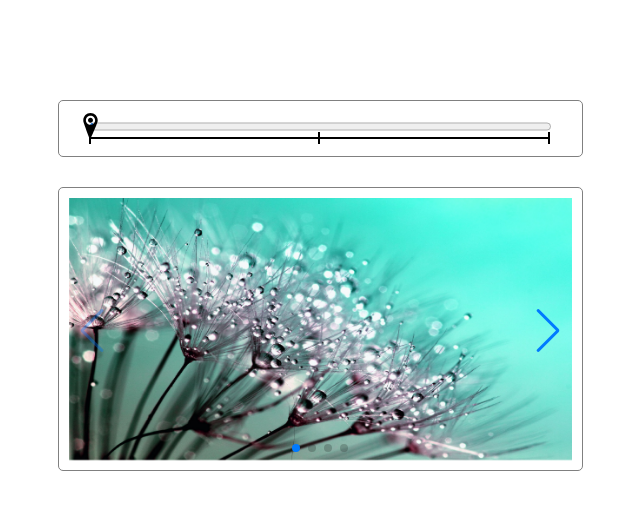
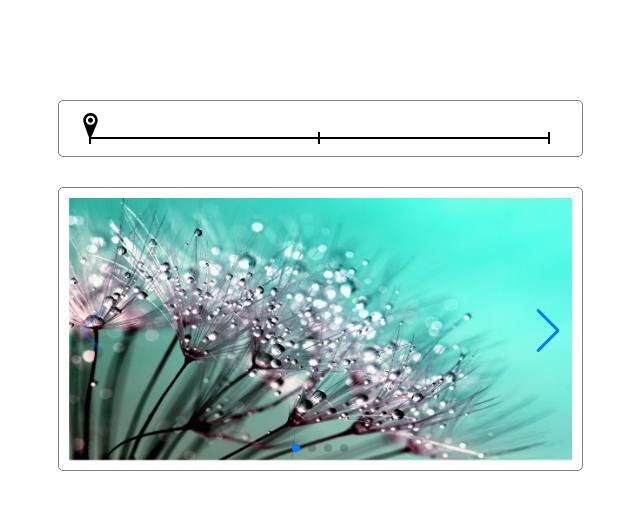
Before and after one commit to pnevmat/sliders, a React (Create React App) app: page / in a window 1280 px wide. Shown: the top 510 px of the page, without its empty margins (320-960 px from the left). Built offline with nearby package versions, Linux system fonts and the light colour scheme.

Commit message:
fixes bug with hovering and drugging pin svg

```diff
--- a/package.json
+++ b/package.json
@@ -9,6 +9,7 @@
     "react": "^18.2.0",
     "react-dom": "^18.2.0",
     "react-scripts": "5.0.1",
+    "styled-components": "^6.1.0",
     "swiper": "^11.0.3",
     "web-vitals": "^2.1.4"
   },
--- a/src/components/ProductQuantitySlider/ProductQuantitySlider.js
+++ b/src/components/ProductQuantitySlider/ProductQuantitySlider.js
@@ -14,10 +14,11 @@ export default function ProductQuantitySlider({
   setValue,
   style,
 }) {
-  // Todo: fix bug with unble to drag when hover on pin svg and continue to test when step is more than 1
-  const [pinStep, sePinStep] = useState(value);
+  // ToDo: test and fix calculation of products quantity with different step ammount
   const [pinWidth, setPinWidth] = useState(0);
-  const [left, setLeft] = useState(value);
+  const [pinStep, sePinStep] = useState(minValue);
+  const [sliderValue, setSliderValue] = useState(minValue);
+  const [left, setLeft] = useState(minValue);
 
   const mainBlockRef = useRef(null);
   const pinContainerRef = useRef(null);
@@ -33,7 +34,6 @@ export default function ProductQuantitySlider({
 
       if (actualMainBlockWidth !== 0) {
         const pinStep = actualMainBlockWidth / maxValue;
-        // console.log('Pin step: ', pinStep);
         sePinStep(pinStep);
         setPinWidth(actualPinContainerWidth);
       }
@@ -41,14 +41,15 @@ export default function ProductQuantitySlider({
   }, [maxValue, step]);
 
   useEffect(() => {
-    // || value === `${minValue + step}`
     if (value <= minValue) {
       setLeft(-pinWidth / 2 + 2);
+      setSliderValue(minValue);
       setValue(minValue);
     }
-    // || value >= `${maxValue - step}`
+
     if (value >= maxValue) {
       setLeft(pinStep * maxValue - pinWidth / 2 - 2);
+      setSliderValue(maxValue);
       setValue(maxValue);
     }
   }, [value, minValue, maxValue, step, pinStep, pinWidth, setValue]);
@@ -61,27 +62,28 @@ export default function ProductQuantitySlider({
         if (value < newValue || value > newValue)
           return newValue * pinStep - pinWidth / 2;
       });
-      setValue(newValue);
+      setSliderValue(newValue);
+      setValue(newValue * step);
     }
-
     if (newValue === `${minValue}`) {
       setLeft(-pinWidth / 2 + 2);
-      setValue(minValue);
+      setSliderValue(minValue);
+      setValue(minValue * step);
     }
-
     if (step > 1 && Number(newValue) + step > maxValue) {
       setLeft(pinStep * maxValue - pinWidth / 2 - 2);
-      setValue(maxValue);
+      setSliderValue(maxValue);
+      setValue(maxValue * step);
     }
   };
 
-  console.log('Input range value: ', value);
+  // console.log('Input range value: ', value);
   return (
     <>
       <div ref={mainBlockRef} className={s.container}>
         <div
           ref={pinContainerRef}
-          className={s.pinContainer}
+          className={`${s.pinContainer} 'background'`}
           style={{left: `${left}px`}}>
           {pin}
         </div>
@@ -89,10 +91,10 @@ export default function ProductQuantitySlider({
           className={s.inputRange}
           style={style ? style : {}}
           type="range"
-          value={value}
+          value={sliderValue}
           min={minValue}
           max={maxValue}
-          step={step}
+          step="1"
           onChange={(e) => setValueHandler(e.target.value)}
         />
       </div>
--- a/src/components/ProductQuantitySlider/ProductQuantitySlider.module.css
+++ b/src/components/ProductQuantitySlider/ProductQuantitySlider.module.css
@@ -16,11 +16,13 @@
   display: flex;
   align-items: center;
   justify-content: center;
+  background: transparent;
 }
 
 .inputRange {
   width: 100%;
   margin: 0;
+  opacity: 0;
 }
 
 .inputRange::-webkit-slider-runnable-track {
```
Also changed, not shown: src/images/svg/pin.svg, 1 other file (tests, documents, lock files or other folders).
